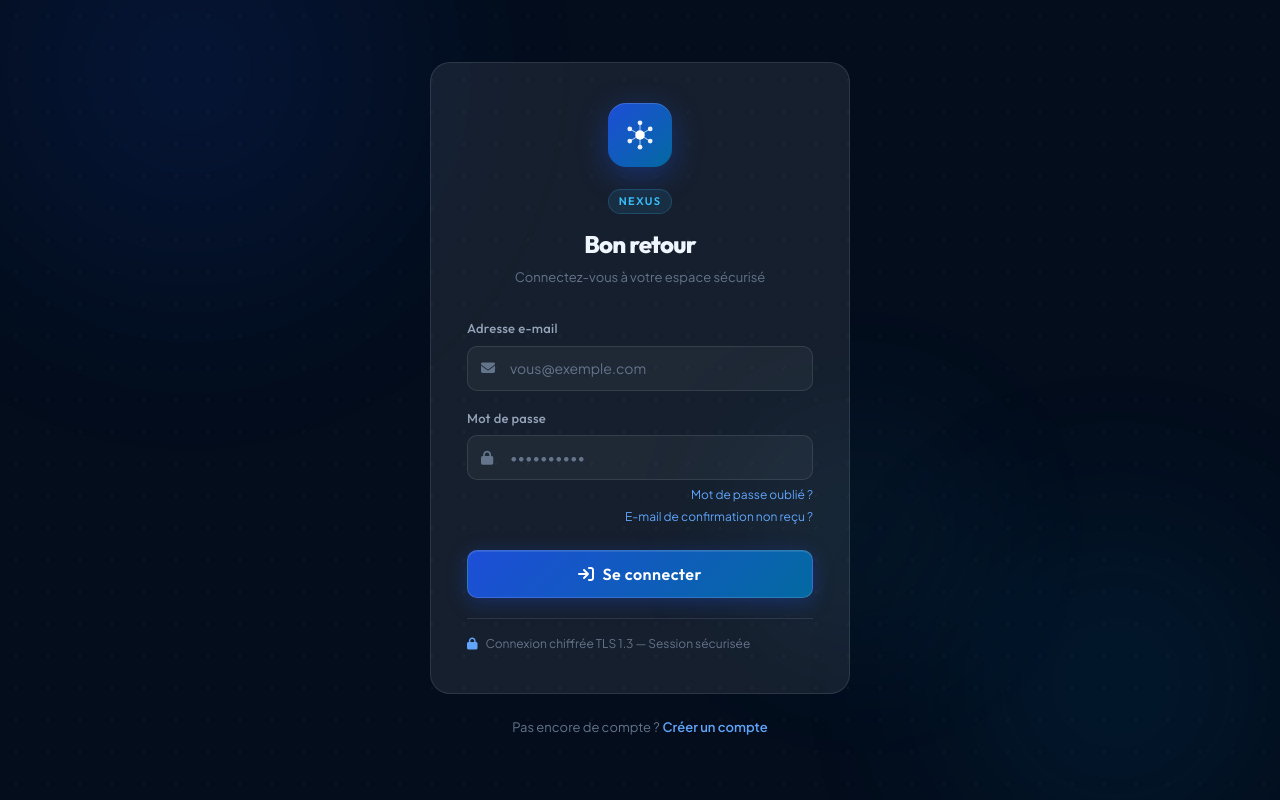
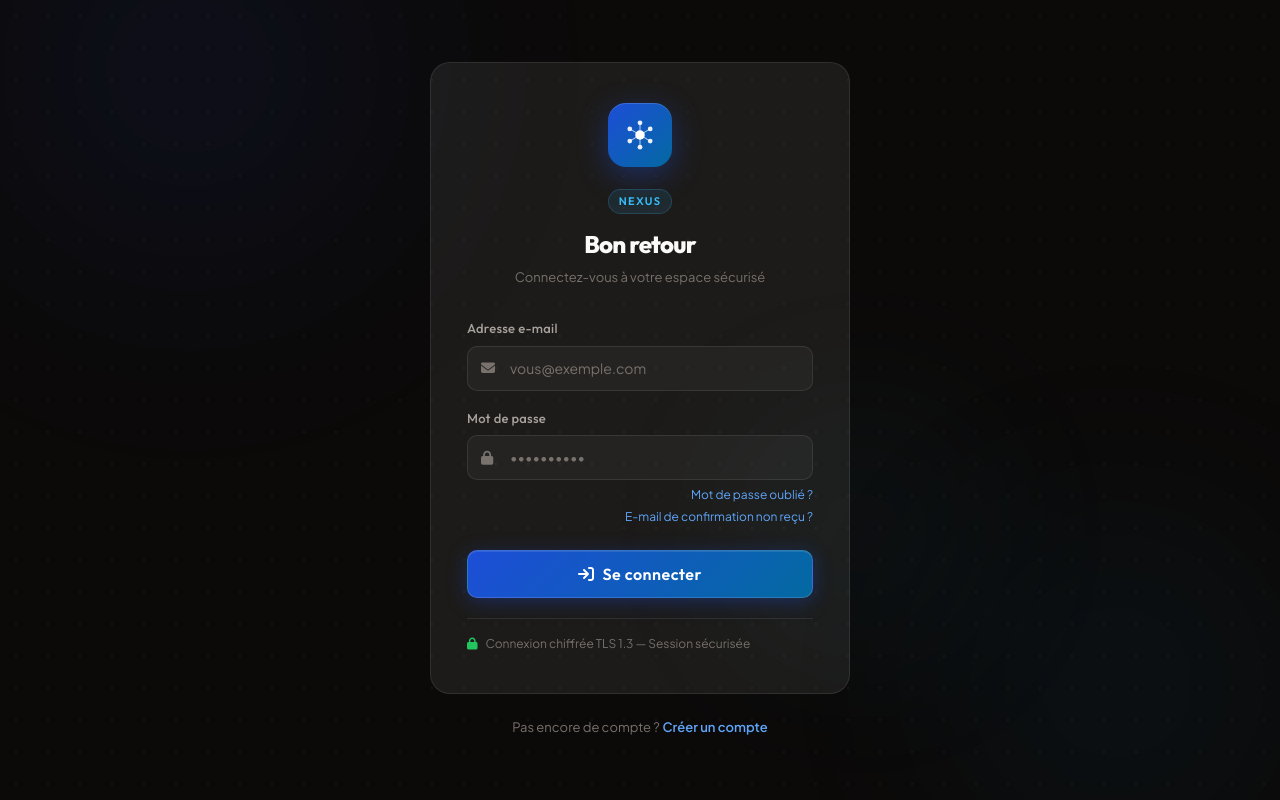
Before and after one commit to aksp66/sso, a Flask app: page /login in a window 1280 px wide. Run offline with Flask 3, Linux system fonts and the light colour scheme; parts of the project's set-up code (start-up, migrations or seed data) failed here and were passed over; some libraries are stand-ins or nearby versions.

Commit message:
Humanisation du thème : palette neutre chaude (pierre) au lieu de noir-bleu froid, vert de confiance sur les confirmations de sécurité
Basé sur une recherche sur les tendances UI/UX SaaS 2026 (neutres chauds,
psychologie des couleurs pour la confiance) :
- Fonds et gris : teinte pierre/chaude au lieu de bleu-ardoise froid
- Texte : blanc cassé chaud au lieu de blanc bleuté
- Halos d'arrière-plan adoucis (moins 'cyberpunk')
- Nouvelle variable --trust-green appliquée aux confirmations de sécurité
  (connexion chiffrée, e-mail de vérification, écran de consentement)
- Le bleu reste la couleur de marque/liens, inchangé

```diff
--- a/app/templates/base.html
+++ b/app/templates/base.html
@@ -20,22 +20,30 @@
 
   <style>
     :root {
-      --navy-950: #030d1c;
-      --navy-900: #0A1628;
-      --navy-800: #0f2040;
-      --navy-700: #1a3258;
+      /* Fonds : noir "pierre" chaud plutôt que noir-bleu froid (cf. recherche
+         2026 sur l'humanisation des palettes SaaS — neutres chauds famille
+         pierre/sable au lieu du noir-bleu clinique). */
+      --navy-950: #0c0a09;
+      --navy-900: #17140f;
+      --navy-800: #221d17;
+      --navy-700: #332c22;
       --blue-600: #2563EB;
       --blue-500: #3B82F6;
       --blue-400: #60A5FA;
       --accent: #38BDF8;
-      --accent-glow: rgba(56, 189, 248, 0.3);
-      --glass-bg: rgba(255, 255, 255, 0.04);
-      --glass-bg-strong: rgba(255, 255, 255, 0.08);
-      --glass-border: rgba(255, 255, 255, 0.10);
-      --glass-border-hover: rgba(255, 255, 255, 0.20);
-      --text-primary: #F0F6FF;
-      --text-secondary: #94A3B8;
-      --text-muted: #64748B;
+      --accent-glow: rgba(56, 189, 248, 0.25);
+      /* Confiance / sécurité confirmée (2FA, e-mail vérifié, chiffrement) */
+      --trust-green: #22C55E;
+      --trust-green-glow: rgba(34, 197, 94, 0.25);
+      /* Glass teinté chaud au lieu de blanc pur */
+      --glass-bg: rgba(250, 247, 242, 0.04);
+      --glass-bg-strong: rgba(250, 247, 242, 0.07);
+      --glass-border: rgba(250, 247, 242, 0.09);
+      --glass-border-hover: rgba(250, 247, 242, 0.17);
+      /* Texte : blanc cassé chaud + gris pierre au lieu de gris ardoise-bleu */
+      --text-primary: #FAFAF9;
+      --text-secondary: #A8A29E;
+      --text-muted: #78716C;
     }
 
     * { box-sizing: border-box; margin: 0; padding: 0; }
@@ -60,8 +68,8 @@
     .orb {
       position: absolute;
       border-radius: 50%;
-      filter: blur(80px);
-      opacity: 0.18;
+      filter: blur(100px);
+      opacity: 0.12;
       animation: drift 18s ease-in-out infinite;
     }
     .orb-1 {
@@ -96,7 +104,7 @@
       position: fixed;
       inset: 0;
       z-index: 0;
-      background-image: radial-gradient(rgba(148,163,184,0.07) 1px, transparent 1px);
+      background-image: radial-gradient(rgba(168,162,158,0.07) 1px, transparent 1px);
       background-size: 32px 32px;
     }
 
--- a/app/templates/consent.html
+++ b/app/templates/consent.html
@@ -174,7 +174,7 @@
 
       <!-- Note légale -->
       <div style="display:flex; align-items:flex-start; gap:8px; margin-top:20px; padding-top:16px; border-top:1px solid var(--glass-border);">
-        <i class="fas fa-shield-halved" style="color:var(--blue-400); font-size:13px; margin-top:2px; flex-shrink:0;"></i>
+        <i class="fas fa-shield-halved" style="color:var(--trust-green); font-size:13px; margin-top:2px; flex-shrink:0;"></i>
         <p style="font-size:11px; color:var(--text-muted); line-height:1.6;">
           En autorisant, vous accordez à <strong style="color:var(--text-secondary);">{{ client.client_name }}</strong>
           l'accès aux données listées ci-dessus. Vous pouvez révoquer cet accès à tout moment depuis votre profil.
--- a/app/templates/login.html
+++ b/app/templates/login.html
@@ -141,9 +141,9 @@
         </div>
       </form>
 
-      <!-- Note de sécurité -->
+      <!-- Note de sécurité (vert = confiance/sécurité confirmée) -->
       <div class="security-note">
-        <i class="fas fa-lock" style="color:var(--blue-400);"></i>
+        <i class="fas fa-lock" style="color:var(--trust-green);"></i>
         <span>Connexion chiffrée TLS 1.3 — Session sécurisée</span>
       </div>
     </div>
--- a/app/templates/register.html
+++ b/app/templates/register.html
@@ -75,7 +75,7 @@
       </form>
 
       <div class="security-note">
-        <i class="fas fa-envelope-circle-check" style="color:var(--blue-400);"></i>
+        <i class="fas fa-envelope-circle-check" style="color:var(--trust-green);"></i>
         <span>Un e-mail de confirmation vous sera envoyé avant de pouvoir vous connecter.</span>
       </div>
     </div>
```
